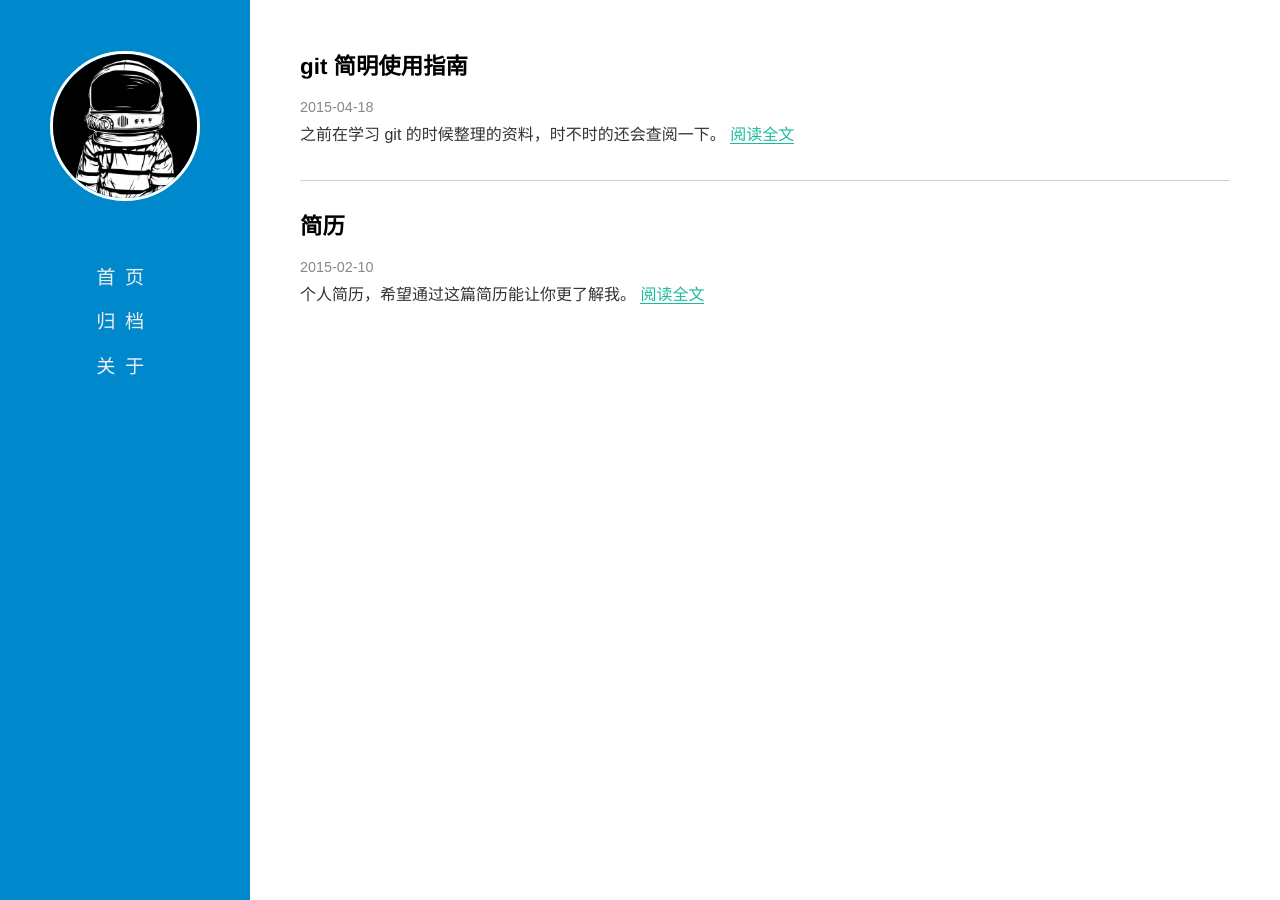
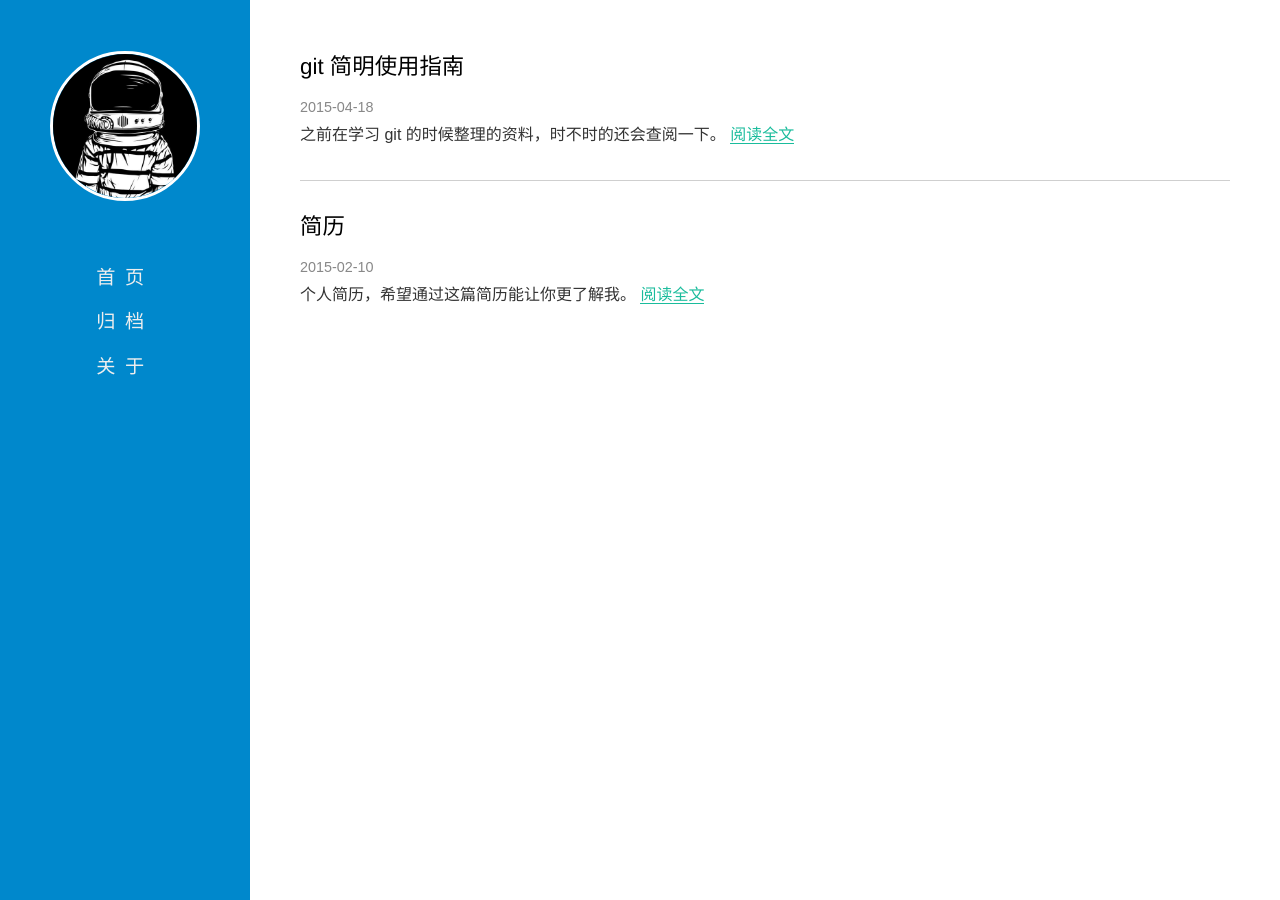
Before and after one commit to for-l00p/zhangziang.github.io, a Jekyll site: the page built from index.html, in a window 1280 px wide. Built offline with Jekyll 4.4.1, drawn with Linux system fonts in a browser that asks for light colours.

Commit message:
change title style

```diff
--- a/css/style.css
+++ b/css/style.css
@@ -48,14 +48,15 @@ nav a,nav a:link,nav a:visited,nav a:active,nav a:hover{
     margin: 50px 50px 50px 300px;
 }
 .extractlist h1 {
-    font-weight:600;
+    font-weight: normal;
+    font-size: 1.6em;
 }
 
 .extract {
     margin: 20px 0;
 }
 .extract .title h1 {
-    font-weight: 600;
+    font-weight: normal;
     font-size: 1.4em;
 }
 
@@ -76,7 +77,6 @@ nav a,nav a:link,nav a:visited,nav a:active,nav a:hover{
         margin: 20px 20px 20px 20px;
     }
     .extractlist h1 {
-        font-weight:400;
         text-align: center;
     }
     .logo {
@@ -87,9 +87,6 @@ nav a,nav a:link,nav a:visited,nav a:active,nav a:hover{
     }
     .logo_text {
         display: block;
-    }
-    .extract .title h1 {
-        font-weight:400;
     }
 }
 
```
